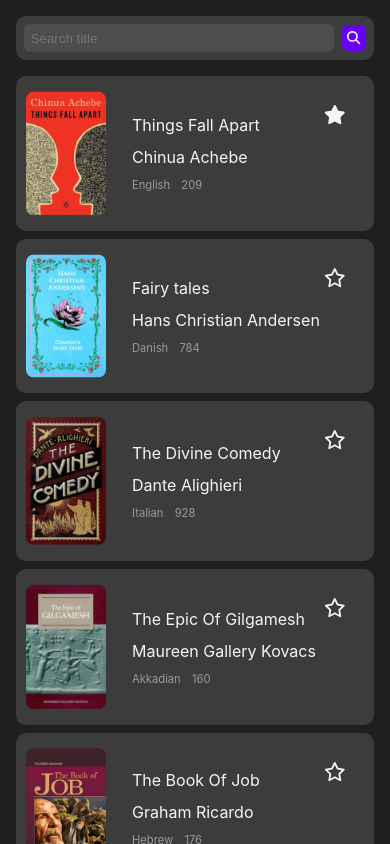
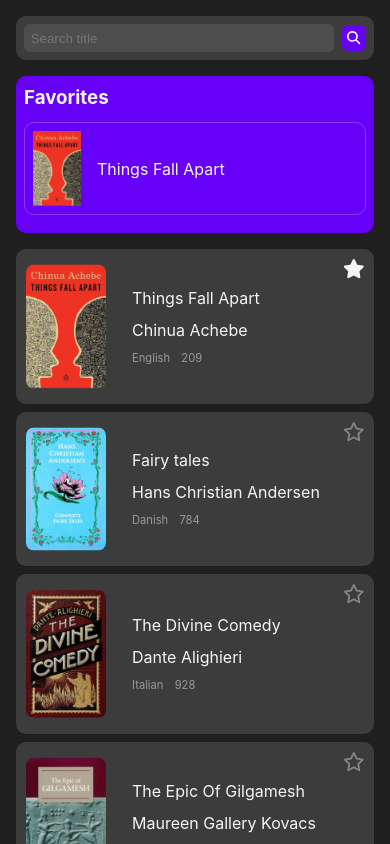
Before and after one commit to mmd-yavarii/react-library-app, a React (Vite) app: page / in a window 390 px wide. Both pictures are taken after a click on the button 334 px from the left and 116 px from the top of the page. Shown: the top 844 px of the page. Built offline with nearby package versions, Linux system fonts and the light colour scheme.

Commit message:
responsive | show favorite list

```diff
--- a/src/App.jsx
+++ b/src/App.jsx
@@ -1,18 +1,33 @@
 import { useState } from 'react';
 
 import books from './Constant/data.js';
+import styles from './App.module.css';
 
 import Header from './components/Header/Header.jsx';
 import Booklist from './components/BookList/BookList.jsx';
+import FavoriteList from './components/Favorite/FavoriteList.jsx';
 
 function App() {
     const [favoriteBooksList, setFavoriteBooksList] = useState([]);
+    const [displayBooks, setDisplayBooks] = useState(books);
 
     return (
         <>
-            <Header />
+            <Header
+                displayBooks={displayBooks}
+                setDisplayBooks={setDisplayBooks}
+            />
 
-            <Booklist books={books} />
+            <div className={styles.container}>
+                {favoriteBooksList.length ? (
+                    <FavoriteList favoriteBooksList={favoriteBooksList} />
+                ) : null}
+
+                <Booklist
+                    displayBooks={displayBooks}
+                    setFavoriteBooksList={setFavoriteBooksList}
+                />
+            </div>
         </>
     );
 }
--- /dev/null
+++ b/src/App.module.css
@@ -0,0 +1,9 @@
+.container {
+    background-color: transparent;
+}
+
+@media (min-width: 500px) {
+    .container {
+        display: flex;
+    }
+}
--- a/src/components/BookList/BookCard.jsx
+++ b/src/components/BookList/BookCard.jsx
@@ -5,12 +5,26 @@ import { FontAwesomeIcon } from '@fortawesome/react-fontawesome';
 import { faStar as faRegularStar } from '@fortawesome/free-regular-svg-icons';
 import { faStar as faSolidStar } from '@fortawesome/free-solid-svg-icons';
 
-function BookCard({ info: { image, title, author, language, pages } }) {
+function BookCard({
+    info: { image, title, author, language, pages, id },
+    displayBooks,
+    setFavoriteBooksList,
+}) {
     const [isLiked, setIsLiked] = useState(false);
 
     // like and dislike handler
     function likeHandler() {
         setIsLiked((pre) => !pre);
+    }
+
+    // add to favorite list
+    function updateFavoriteStatus() {
+        if (isLiked) {
+            setFavoriteBooksList((pre) => pre.filter((i) => i.id != id));
+        } else {
+            const item = displayBooks.find((item) => item.id == id);
+            setFavoriteBooksList((pre) => [...pre, item]);
+        }
     }
 
     return (
@@ -26,7 +40,7 @@ function BookCard({ info: { image, title, author, language, pages } }) {
                 </div>
             </div>
 
-            <button>
+            <button onClick={updateFavoriteStatus}>
                 {isLiked ? (
                     <FontAwesomeIcon
                         icon={faSolidStar}
@@ -38,6 +52,7 @@ function BookCard({ info: { image, title, author, language, pages } }) {
                         icon={faRegularStar}
                         className="star-icon"
                         onClick={likeHandler}
+                        style={{ opacity: 0.4 }}
                     />
                 )}
             </button>
--- a/src/components/BookList/BookCard.module.css
+++ b/src/components/BookList/BookCard.module.css
@@ -11,8 +11,8 @@
 .card button {
     background-color: transparent;
     position: absolute;
-    right: 1.5em;
-    top: 1.5em;
+    right: 0.5em;
+    top: 0.5em;
     font-size: 1.2rem;
 }
 
@@ -34,8 +34,3 @@
     font-size: 0.7rem;
     opacity: 0.5;
 }
-
-.heartIcon {
-    color: red;
-    margin-right: 8px;
-}
--- a/src/components/BookList/BookList.jsx
+++ b/src/components/BookList/BookList.jsx
@@ -1,10 +1,15 @@
 import BookCard from './BookCard.jsx';
 
-function Booklist({ books }) {
+function Booklist({ displayBooks, setFavoriteBooksList }) {
     return (
-        <div>
-            {books.map((item) => (
-                <BookCard key={item.id} info={item} />
+        <div style={{ width: '100%' }}>
+            {displayBooks.map((item) => (
+                <BookCard
+                    key={item.id}
+                    info={item}
+                    displayBooks={displayBooks}
+                    setFavoriteBooksList={setFavoriteBooksList}
+                />
             ))}
         </div>
     );
--- /dev/null
+++ b/src/components/Favorite/Favorite.module.css
@@ -0,0 +1,27 @@
+.container {
+    background-color: var(--them-color);
+    border-radius: 10px;
+    margin: 1em;
+    padding: 0.5em;
+    height: fit-content;
+}
+
+.cards {
+    border: 1px solid #ffffff3b;
+    padding: 0.5em;
+    border-radius: 10px;
+    margin: 10px 0;
+    display: flex;
+    align-items: center;
+    gap: 1em;
+}
+.cards img {
+    width: 3em;
+}
+
+@media (min-width: 500px) {
+    .container {
+        width: 400px;
+        order: 1;
+    }
+}
--- /dev/null
+++ b/src/components/Favorite/FavoriteCard.jsx
@@ -0,0 +1,12 @@
+import styles from './Favorite.module.css';
+
+function FavoriteCard({ info: { image, title } }) {
+    return (
+        <div className={styles.cards}>
+            <img src={`../src/assets/${image}`} />
+            <p>{title}</p>
+        </div>
+    );
+}
+
+export default FavoriteCard;
--- /dev/null
+++ b/src/components/Favorite/FavoriteList.jsx
@@ -0,0 +1,18 @@
+import styles from './Favorite.module.css';
+
+import FavoriteCard from './FavoriteCard';
+
+function FavoriteList({ favoriteBooksList }) {
+    return (
+        <div className={styles.container}>
+            <h3>Favorites</h3>
+            <div>
+                {favoriteBooksList.map((item) => (
+                    <FavoriteCard info={item} key={item.id} />
+                ))}
+            </div>
+        </div>
+    );
+}
+
+export default FavoriteList;
```
